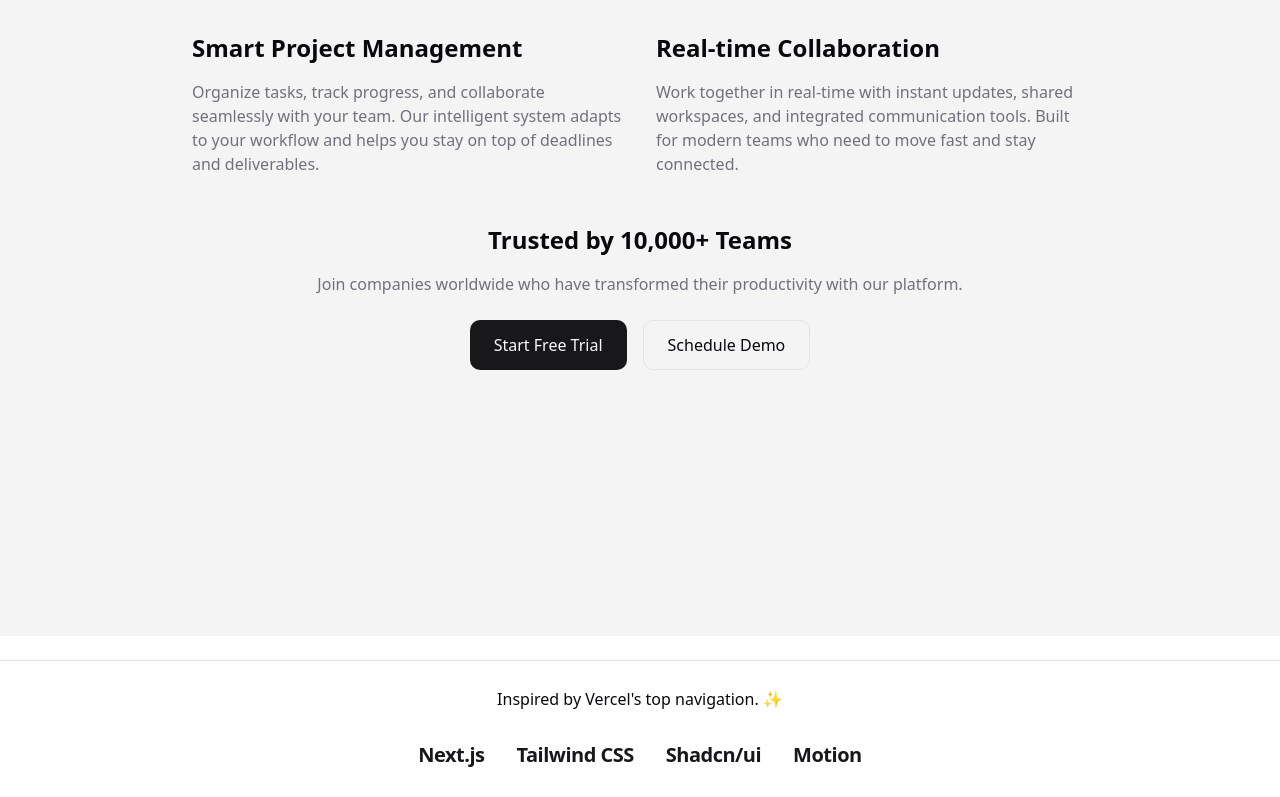
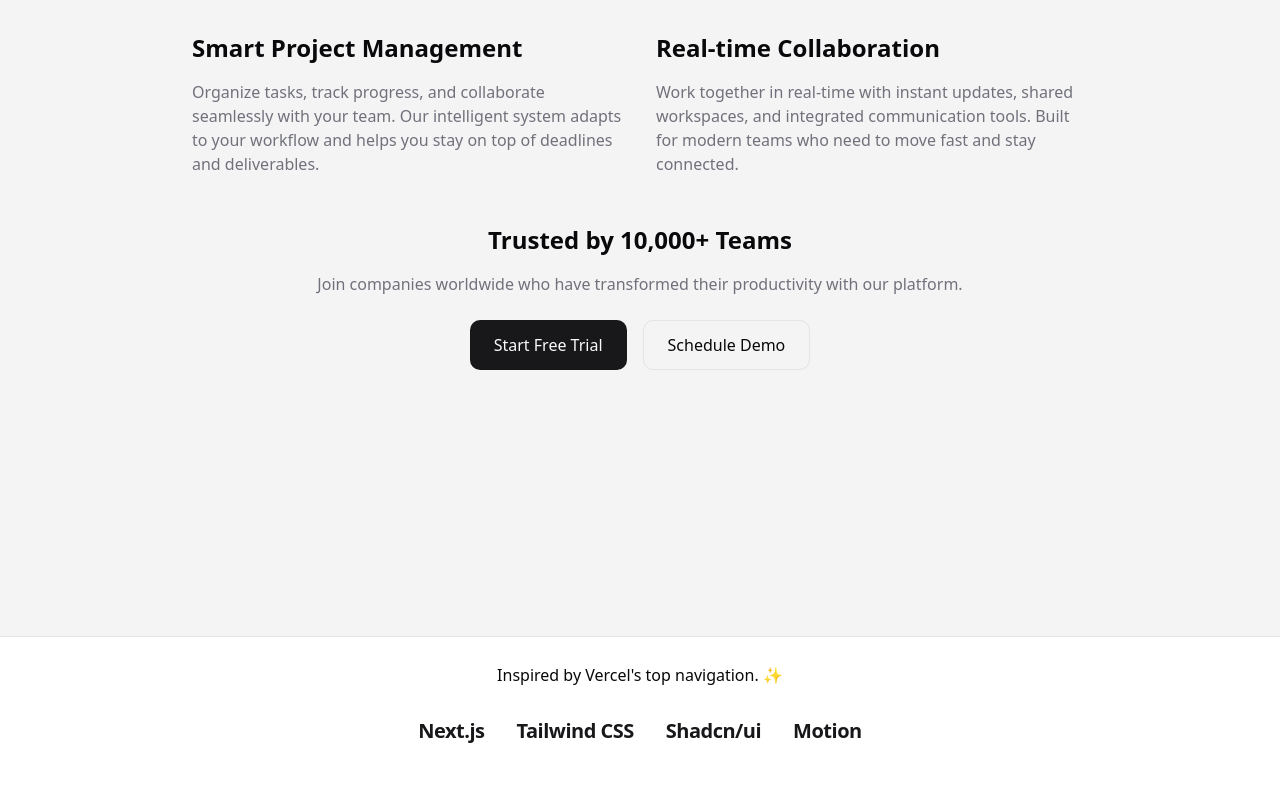
Before and after one commit to mehrdadrafiee/animated-header, a Next.js app: page / in a window 1280 px wide. Shown: the part 261-1058 px from the top of the page. After the commit the page ends 1034 px from the top, so only its background shows below. Built offline with nearby package versions, Linux system fonts and the light colour scheme; no server answers.

Commit message:
fixed footer margin

```diff
--- a/components/shared/Footer.tsx
+++ b/components/shared/Footer.tsx
@@ -22,7 +22,7 @@ const footerLinks = [
 
 export default function Footer() {
   return (
-    <footer className="mt-6 flex flex-col items-center gap-6 border-t border-border py-6">
+    <footer className="flex flex-col items-center gap-6 border-t border-border py-6">
       <p className="leading-7 [&:not(:first-child)]:mt-6">
         Inspired by Vercel&apos;s top navigation. ✨
       </p>
```
